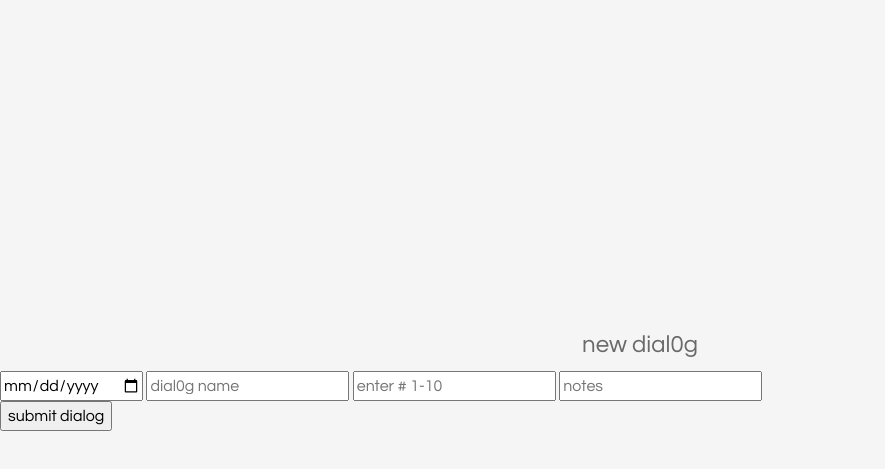
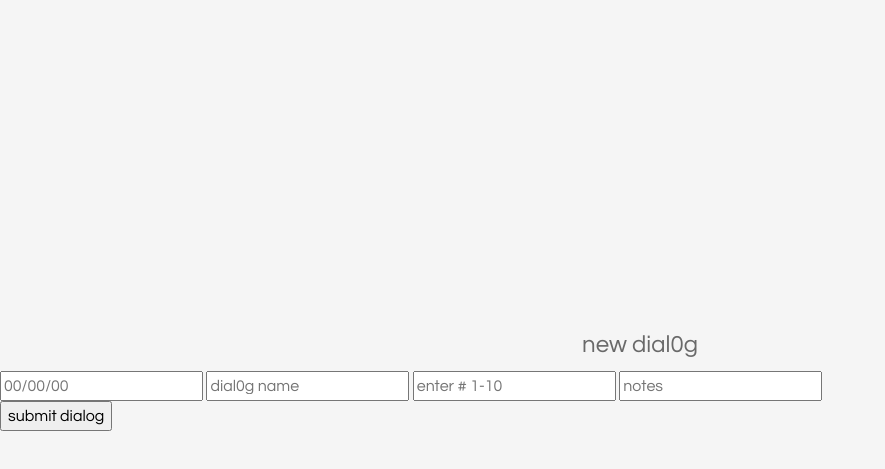
Before and after one commit to joelthibodeau/dial0g-client, a website built with webpack: page index.html in a window 1280 px wide. Shown: the part 135-604 px from the top of the page, without its empty margins (0-885 px from the left). Built offline with nearby package versions, Linux system fonts and the light colour scheme; a web font is replaced by a local one.

Commit message:
Change HTML create-dialog code.
Additional:
-  change 'dialog[date]' from "type='date'" to "type='text'".
-  change 'dialog[rating]' from "type='text'" to "type='number'".

```diff
--- a/index.html
+++ b/index.html
@@ -169,9 +169,9 @@
       <form id="create-dialog">
           <fieldset>
             <legend style="text-align: center;">new dial0g</legend>
-              <input name="dialog[date]" type="date"  placeholder="00/00/00">
+              <input name="dialog[date]" type="text"  placeholder="00/00/00">
               <input name="dialog[entry_name]" type="text"  placeholder="dial0g name">
-              <input name="dialog[rating]" type="text"  placeholder="enter # 1-10">
+              <input name="dialog[rating]" type="number"  placeholder="enter # 1-10">
               <input name="dialog[notes]" type="text"  placeholder="notes">
               <br>
               <input type="submit" value="submit dialog">
```
